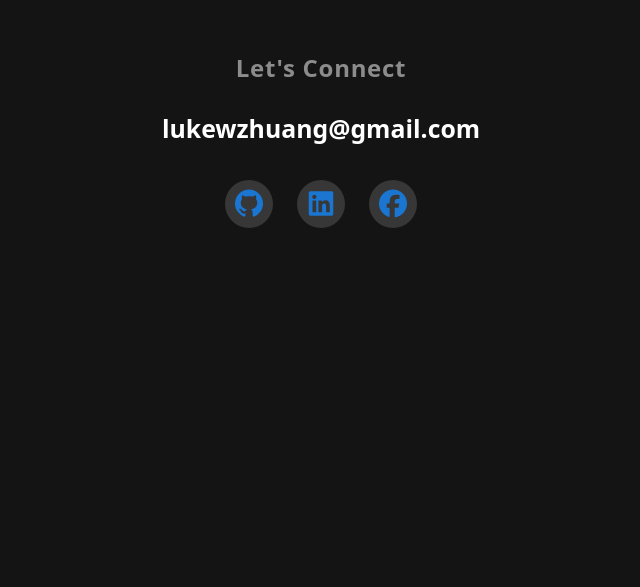
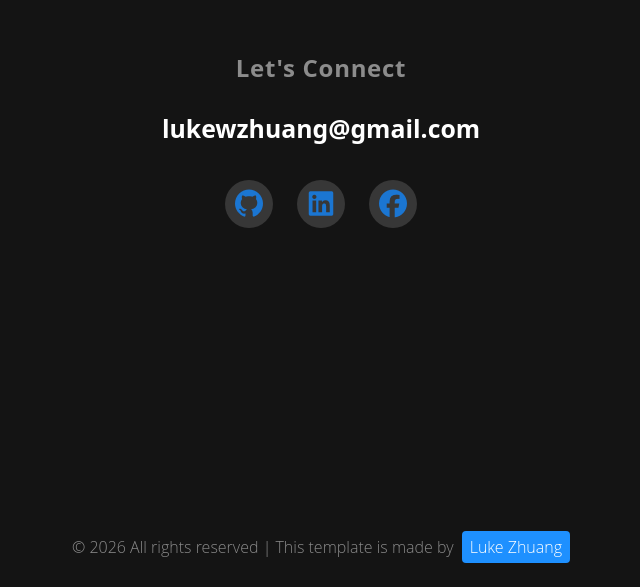
Before and after one commit to Luke7787/website-portfolio, a Next.js app in the folder luke-portfolio/: page / in a window 1280 px wide. Shown: the part 3493-4080 px from the top of the page, without its empty margins (319-959 px from the left). Before the commit the page ends 4000 px from the top, so only its background shows below. Built offline with nearby package versions, Linux system fonts and the light colour scheme.

Commit message:
created footer for the website

```diff
--- a/luke-portfolio/src/app/page.tsx
+++ b/luke-portfolio/src/app/page.tsx
@@ -547,6 +547,36 @@ export default function Page() {
           </div>
         </div>
       </section>
+
+      {/* FOOTER */}
+      <footer className="py-6 text-center">
+        <p
+          className="
+            text-[1rem]
+            font-light
+            text-white/50
+            font-['Open_Sans',sans-serif]
+          "
+        >
+          © 2026 All rights reserved | This template is made by{" "}
+          <span
+            className="
+              inline-block
+              px-2
+              py-1
+              ml-1
+              text-white
+              bg-[#1E90FF]
+              rounded
+              transition-transform
+              duration-300
+              hover:scale-110
+            "
+          >
+            Luke Zhuang
+          </span>
+        </p>
+      </footer>
     </main>
   );
 }
```
